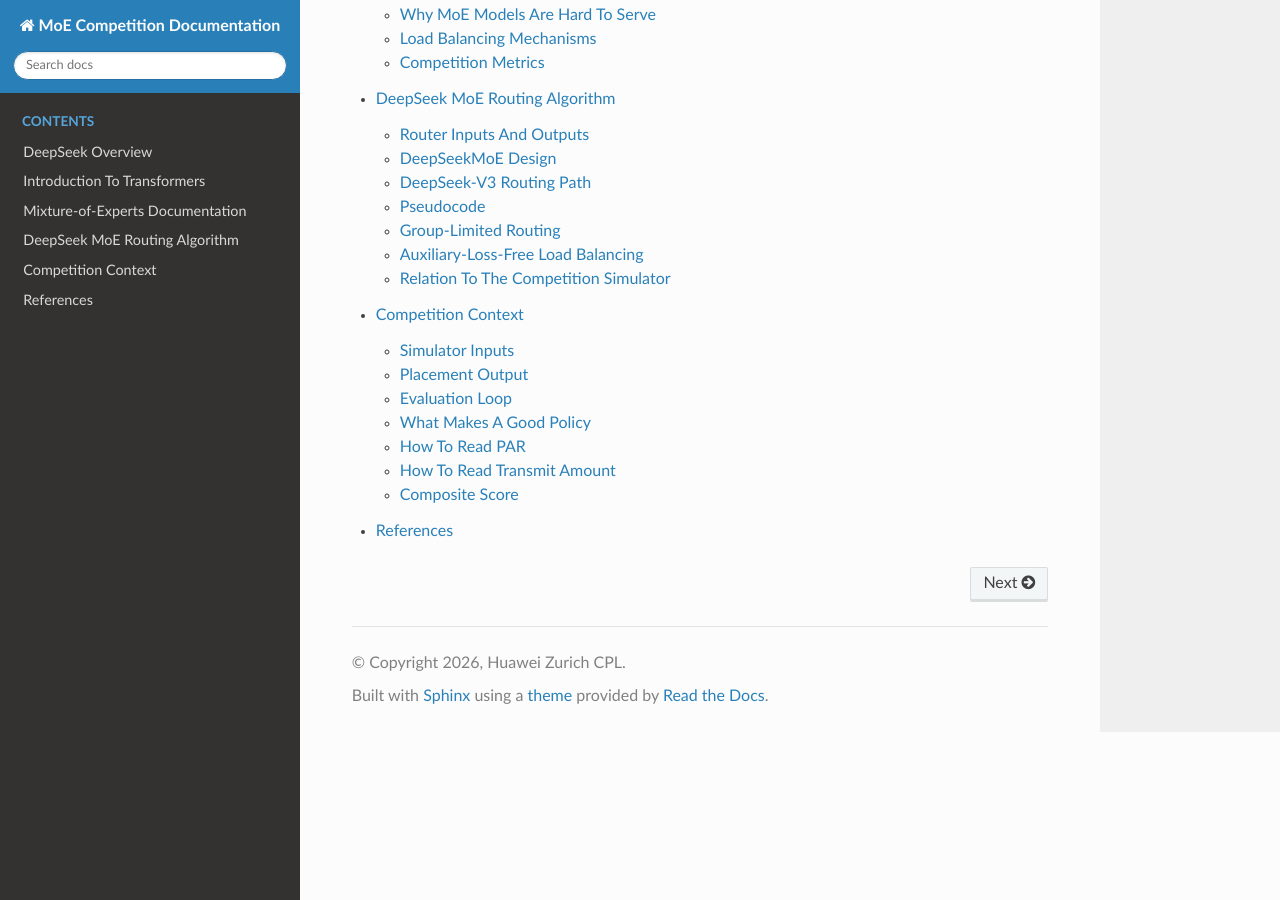
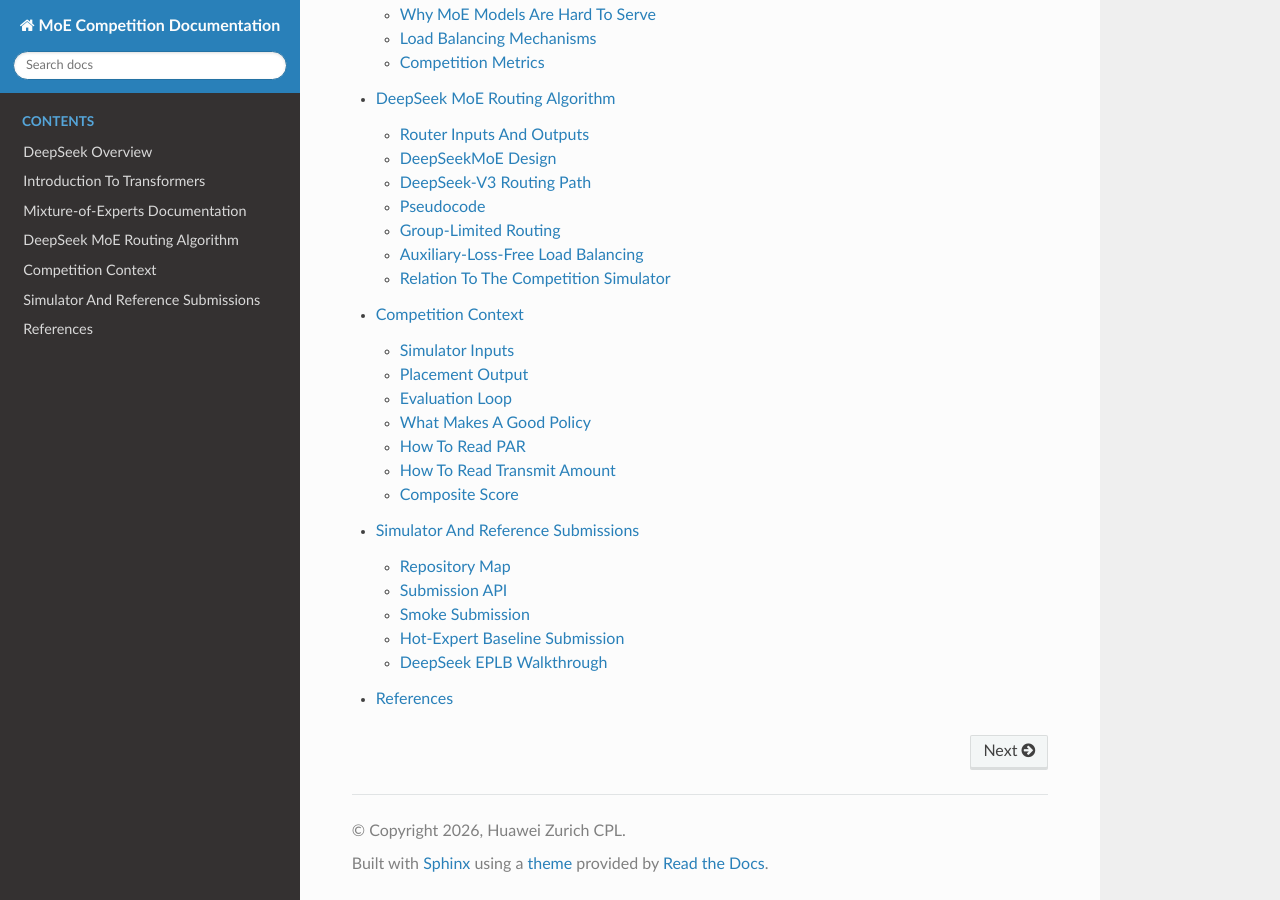
Before and after one commit to huawei-cpl-zurich/moe-competition-docs, a Sphinx documentation site: the page built from docs/index.md, in a window 1280 px wide and 900 px high, scrolled down 841 px. Built offline with Sphinx 7.4.7 and the Read the Docs theme 3.1.0, drawn with Linux system fonts in a browser that asks for light colours; some of the changed lines change nothing that is shown.

Commit message:
Document simulator reference submissions

````diff
--- a/docs/index.md
+++ b/docs/index.md
@@ -16,5 +16,6 @@
 mixture-of-experts
 deepseek-moe-routing
 competition-context
+simulator-and-submissions
 references
 ```
--- /dev/null
+++ b/docs/simulator-and-submissions.md
@@ -0,0 +1,182 @@
+# Simulator And Reference Submissions
+
+This page connects the competition API to the reference code in the simulator repository. The
+simulator evaluates a participant function named `rebalance` on recent expert-hotness traces and
+then measures the resulting load balance and redeployment cost.
+
+## Repository Map
+
+The simulator repository is organized around a small set of entry points:
+
+```text
+dynamic_lb_simulator.py       # Original simulator loop and metrics
+eplb_algorithms/deepseek.py   # DeepSeek EPLB implementation copied into the repo
+experiments/                  # Reproducible sweeps and result tables
+submissions/                  # Participant-style reference submissions
+trace/                        # Small committed sample traces
+```
+
+The full competition traces live on the Codabench worker. The simulator repository includes only
+small `LmSys.npy` sample traces for local tests.
+
+## Submission API
+
+Every submission exposes this function:
+
+```python
+def rebalance(hotness, n_device, n_red_expert):
+    ...
+```
+
+The inputs are:
+
+- `hotness`: recent trace window with shape `(collection_window, n_layers, n_experts)`;
+- `n_device`: number of expert-parallel devices;
+- `n_red_expert`: number of redundant physical expert slots.
+
+The return value is:
+
+```python
+(change, layers_priority, deployment_table, aux)
+```
+
+`deployment_table` has shape:
+
+```text
+(n_layers, n_device, (n_experts + n_red_expert) // n_device)
+```
+
+It maps every layer, device, and physical expert slot to a logical expert id.
+
+## Smoke Submission
+
+The smoke submission is the simplest valid API implementation. It builds the default placement and
+returns `change=False`, so the simulator keeps the current deployment.
+
+```python
+def rebalance(hotness, n_device, n_red_expert):
+    n_layers = hotness.shape[1]
+    n_experts = hotness.shape[2]
+    n_exp_per_dev = (n_experts + n_red_expert) // n_device
+
+    deployment = np.zeros((n_layers, n_device, n_exp_per_dev), dtype=np.int64)
+
+    for layer in range(n_layers):
+        for device in range(n_device):
+            for slot in range(n_exp_per_dev - 1):
+                deployment[layer, device, slot] = (
+                    device * (n_exp_per_dev - 1) + slot
+                ) % n_experts
+            deployment[layer, device, -1] = deployment[layer, device, -2]
+
+    return False, [], deployment, None
+```
+
+Walkthrough:
+
+1. Read the model shape from `hotness`.
+2. Allocate one deployment table for all layers.
+3. Fill each device with a deterministic round-robin logical expert assignment.
+4. Duplicate the last base slot into the redundant slot.
+5. Return `False` so no redeployment is scheduled.
+
+This is useful for checking packaging and API compatibility, but it is not intended to be
+competitive.
+
+## Hot-Expert Baseline Submission
+
+The hot-expert baseline uses the collection window to identify each layer's hottest experts and
+places those experts into the redundant slots.
+
+```python
+def rebalance(hotness, n_device, n_red_expert):
+    load = hotness.sum(axis=0)
+    n_layers, n_experts = load.shape
+    n_exp_per_dev = (n_experts + n_red_expert) // n_device
+
+    deployment = np.zeros((n_layers, n_device, n_exp_per_dev), dtype=np.int64)
+    base_slots = n_exp_per_dev - 1
+
+    for layer in range(n_layers):
+        for device in range(n_device):
+            for slot in range(base_slots):
+                deployment[layer, device, slot] = (
+                    device * base_slots + slot
+                ) % n_experts
+
+        hottest = np.argsort(load[layer])[::-1]
+        for device in range(n_device):
+            deployment[layer, device, -1] = hottest[device % len(hottest)]
+
+    layers_priority = np.arange(n_layers, dtype=np.int64)
+    return True, layers_priority, deployment, None
+```
+
+Walkthrough:
+
+1. Sum the trace window over time to estimate per-layer expert demand.
+2. Fill the base slots with a deterministic placement so every logical expert is covered.
+3. Sort experts by load in each layer.
+4. Use the redundant slot on each device for one of the hottest experts.
+5. Request redeployment for every layer in layer order.
+
+This baseline can reduce PAR when hot experts are persistent, but it can also move many slots
+because it always returns `change=True`.
+
+## DeepSeek EPLB Walkthrough
+
+DeepSeek EPLB is a placement algorithm for replicated experts. The simulator copy exposes the
+entry point:
+
+```python
+phy2log, log2phy, logcnt = rebalance_experts(
+    weight,
+    num_replicas,
+    num_groups,
+    num_nodes,
+    num_gpus,
+    enable_hierarchical,
+)
+```
+
+The key internal stages are:
+
+1. Convert recent token or hotness statistics into per-layer expert weights.
+2. Optionally group logical experts and pack those groups across nodes.
+3. Replicate hot logical experts by repeatedly assigning extra physical slots to the current
+   largest `weight / replica_count`.
+4. Pack the resulting physical experts onto GPUs so each GPU receives the same number of experts
+   and similar estimated load.
+5. Return physical-to-logical and logical-to-physical maps, plus the replica count per logical
+   expert.
+
+The core replication step is:
+
+```python
+for i in range(num_log, num_phy):
+    redundant_indices = (weight / logcnt).max(dim=-1).indices
+    phy2log[:, i] = redundant_indices
+    rank[:, i] = logcnt[arangen, redundant_indices]
+    logcnt[arangen, redundant_indices] += 1
+```
+
+The expression `weight / logcnt` estimates the load each replica would carry. Adding the next
+replica to the largest value greedily reduces the highest per-replica pressure.
+
+The balanced packing step then sorts objects by weight and repeatedly places the next heaviest
+object into the least-loaded pack that still has capacity:
+
+```python
+for group in indices[i]:
+    pack = min(
+        (i for i in range(num_packs) if pack_items[i] < groups_per_pack),
+        key=pack_weights.__getitem__,
+    )
+    pack_index[i, group] = pack
+    rank_in_pack[i, group] = pack_items[pack]
+    pack_weights[pack] += weight[i, group]
+    pack_items[pack] += 1
+```
+
+In competition terms, DeepSeek EPLB is the baseline to beat: a strong submission should improve
+modeled runtime by lowering PAR enough to justify any additional expert movement.
````
